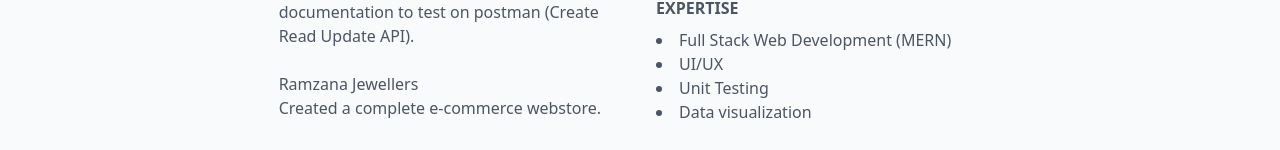
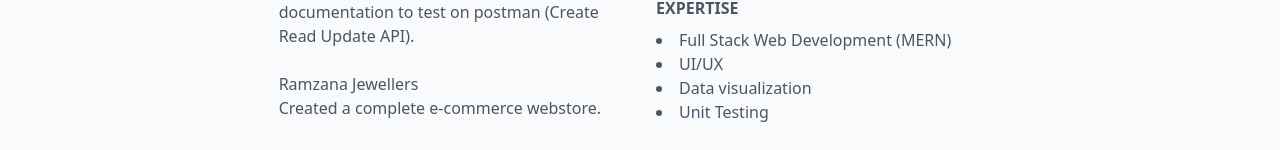
Before and after one commit to fazalilahi/My-blog, a Next.js app: page /portfolio in a window 1280 px wide. Shown: the part 802-952 px from the top of the page. Built offline with nearby package versions, Linux system fonts and the light colour scheme; what @tailwindcss/typography would draw is missing.

Commit message:
textchange

```diff
--- a/components/PortfolioIntro.js
+++ b/components/PortfolioIntro.js
@@ -56,8 +56,8 @@ const PortfolioIntro = () => {
             <ul className="list-disc list-inside py-2">
                 <li>Full Stack Web Development (MERN) <br /></li>
                 <li> UI/UX <br /> </li>
+                <li> Data visualization <br /> </li>
                 <li> Unit Testing <br /> </li>
-                <li> Data visualization <br /> </li>
             </ul>
 
             <h1 className="text-md font-semibold pt-4 dark:text-blue-300">REFERENCE</h1>
```
